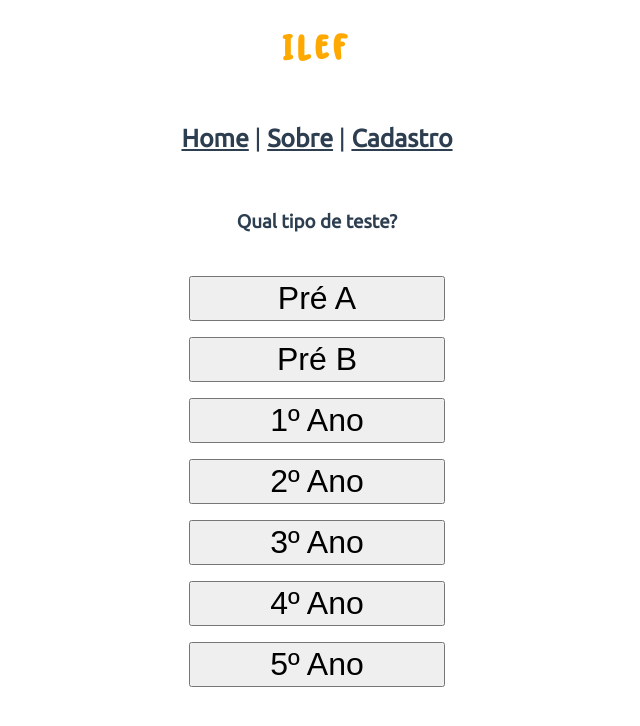
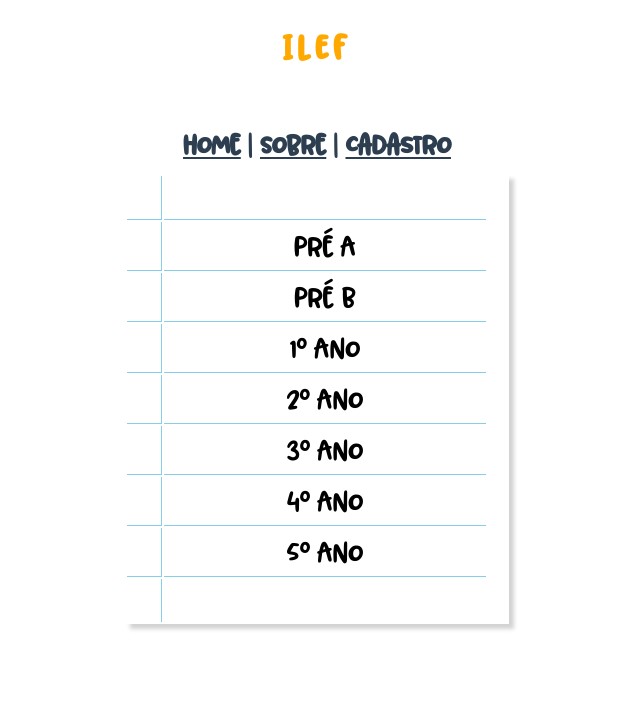
Before and after one commit to Magu99/AplicativoILEF, a Vue app in the folder vue3-ilef/: page /#/configurar-teste in a window 1280 px wide. Shown: the top 726 px of the page, without its empty margins (323-963 px from the left). Built offline with nearby package versions, Linux system fonts and the light colour scheme.

Commit message:
fuçei mais na formatação, indeciso.

```diff
--- a/vue3-ilef/src/components/EscolhaDificuldade.vue
+++ b/vue3-ilef/src/components/EscolhaDificuldade.vue
@@ -1,16 +1,26 @@
 <template>
-  <div>
-    <h3>Qual tipo de teste?</h3>
-    <div id="wrapper">
-    <ol>
-      <li v-for="(v, i) in lista" :key="i">
-        <button @click="setDificuldade(v)">
-          {{ v }}
-        </button>
-      </li>
-    </ol>
+  <div id="container">
+    <div id="table-container">
+      <table>
+        <tr>
+          <td class="margem-vertical"></td>
+          <td class=""></td>
+        </tr>
+        <tr v-for="(v, i) in lista" :key="i" id="wrapper">
+          <td class="margem-da-folha"></td>
+          <td>
+            <button @click="setDificuldade(v)">
+              {{ v }}
+            </button>
+          </td>
+        </tr>
+        <tr>
+          <td class="margem-vertical no-bottom"></td>
+          <td class="no-bottom"></td>
+        </tr>
+      </table>
+    </div>
   </div>
-</div>
 </template>
 
 <script>
@@ -42,29 +52,49 @@ export default {
 </script>
 
 <style scoped>
-h3 {
+#table-container {
   text-align: center;
-  margin-top: 2em;
+}
+
+table {
+  box-shadow: 5px 5px 4px lightgrey;
+  width: 30vw;
+  display: inline-block;
 }
 
 #wrapper {
-  display: flex;
-  justify-content: center;
+  text-align: center;
+  width: 17.5vw;
 }
 
-ol {
-  list-style: none;
-  padding-left: 0px;
-  display: flex;
-  justify-content: center;
-  flex-direction: column;
-  flex-wrap: wrap;
+td {
+  border-bottom: 1px solid skyblue;
+  height: 3.2vw;
+  width: 17.5vw;
+}
+
+.margem-da-folha {
+  border-right: 1px solid skyblue;
+  width: 2.5vw;
+  margin-left: 2vw;
+}
+
+.margem-vertical {
+  border-right: 1px solid skyblue;
+  width: 2.5vw;
+  margin-left: 2vw;
+}
+
+.no-bottom {
+  border-bottom: none;
 }
 
 button {
-  margin: 8px;
   padding: 2px;
-  width: 20vw;
-  font-size: 2.5vw;
+  width: 25vw;
+  font-size: 2vw;
+  font-family: Blorp;
+  background-color: white;
+  border: none;
 }
 </style>
--- a/vue3-ilef/src/components/EscolhaTeste.vue
+++ b/vue3-ilef/src/components/EscolhaTeste.vue
@@ -2,22 +2,43 @@
 
 <template>
   <div>
-    <h3>Qual tipo de teste?</h3>
-    <div id="button-wrapper">
-      <button id="leitura" @click="setTeste('Leitura')">Leitura</button>
-      <button id="palavras" @click="setTeste('Palavras')">Palavras</button>
+    <div id="table-container">
+      <table>
+        <tr>
+          <td class="margem-vertical"></td>
+          <td class=""></td>
+        </tr>
+        <tr id="wrapper">
+          <td class="margem-da-folha"></td>
+          <td>
+            <button id="leitura" @click="setTeste('Leitura')">Leitura de Texto</button>
+          </td>
+        </tr>
+        <tr id="wrapper">
+          <td class="margem-da-folha"></td>
+          <td>
+            <button id="palavras" @click="setTeste('Palavras')">
+              Leitura de Palavras
+            </button>
+          </td>
+        </tr>
+        <tr>
+          <td class="margem-vertical no-bottom"></td>
+          <td class="no-bottom"></td>
+        </tr>
+      </table>
     </div>
   </div>
 </template>
 
 <script>
-  import { store } from '@/store/storage';
+import { store } from "@/store/storage";
 export default {
   name: "EscolhaTeste",
   data() {
     return {
       store,
-    }
+    };
   },
   methods: {
     setTeste(value) {
@@ -28,23 +49,49 @@ export default {
 </script>
 
 <style scoped>
-h3 {
-  margin-top: 1em;
+#table-container {
   text-align: center;
 }
 
-#button-wrapper {
-  display: flex;
-  flex-direction: row;
-  flex-wrap: wrap;
-  justify-content: space-around;
-  align-items: center;
-  height: 30vh;
+table {
+  box-shadow: 5px 5px 4px lightgrey;
+  width: 30vw;
+  display: inline-block;
+}
 
+#wrapper {
+  text-align: center;
+  width: 17.5vw;
+}
+
+td {
+  border-bottom: 1px solid skyblue;
+  height: 3.2vw;
+  width: 17.5vw;
+}
+
+.margem-da-folha {
+  border-right: 1px solid skyblue;
+  width: 2.5vw;
+  margin-left: 2vw;
+}
+
+.margem-vertical {
+  border-right: 1px solid skyblue;
+  width: 2.5vw;
+  margin-left: 2vw;
+}
+
+.no-bottom {
+  border-bottom: none;
 }
 
 button {
-  font-size: 2.5vw;
-  padding: 15px;
+  padding: 2px;
+  width: 25vw;
+  font-size: 2vw;
+  font-family: Blorp;
+  background-color: white;
+  border: none;
 }
 </style>
--- a/vue3-ilef/src/components/FormCadastro.vue
+++ b/vue3-ilef/src/components/FormCadastro.vue
@@ -56,5 +56,9 @@ input {
 
 button {
   margin-top: 4px;
+  font-size: 2.5vw;
+  font-family: Blorp;
+  background-color: lightcyan;
+  border: cyan 1px solid;
 }
 </style>
--- a/vue3-ilef/src/components/NavigationBar.vue
+++ b/vue3-ilef/src/components/NavigationBar.vue
@@ -18,6 +18,7 @@ export default {
 
 <style scoped>
   nav {
+    font-family: Blorp;
     text-align: center;
     font-size: calc(12px + 1vw);
   }
--- a/vue3-ilef/src/components/TestePalavras.vue
+++ b/vue3-ilef/src/components/TestePalavras.vue
@@ -117,9 +117,12 @@ h3 {
   justify-content: right;
 }
 button {
-  font-size: 1em;
   padding: 0.5em;
   margin-right: 7.5em;
   margin-bottom: 2.5em;
+  font-size: 2.5vw;
+  font-family: Blorp;
+  background-color: lightcyan;
+  border: cyan 1px solid;
 }
 </style>
--- a/vue3-ilef/src/components/TestePerguntas.vue
+++ b/vue3-ilef/src/components/TestePerguntas.vue
@@ -101,6 +101,7 @@ p {
   -moz-user-select: none;
   -webkit-user-select: none;
   -ms-user-select: none;
+  font-family: Blorp;
 }
 
 #seguir {
@@ -112,5 +113,8 @@ p {
   -ms-user-select: none;
   right: 10vw;
   bottom: 4vw;
+  font-family: Blorp;
+  background-color: lightcyan;
+  border: cyan 1px solid;
 }
 </style>
--- a/vue3-ilef/src/views/HomePage.vue
+++ b/vue3-ilef/src/views/HomePage.vue
@@ -1,18 +1,45 @@
-<template>
+<template id="root">
   <div>
     <TituloILEF />
     <div>
       <NavigationBar />
     </div>
     <div id="button-wrapper">
-      <!-- <img src="@/assets/botao1.png" alt="Botão da Página de Cadastro" /> -->
-      <router-link to="/cadastro"
-        ><button id="cadastro">Cadastro</button></router-link
-      >
+      <table>
+        <tr>
+          <td class="margem-vertical"></td>
+          <td class=""></td>
+        </tr>
+        <tr>
+          <td class="margem-da-folha"></td>
+          <td>
+            <router-link to="/cadastro"><button>Cadastro</button></router-link>
+          </td>
+        </tr>
+        <tr>
+          <td class="margem-vertical no-bottom"></td>
+          <td class="no-bottom"></td>
+        </tr>
+      </table>
 
-      <router-link to="/configurar-teste"
-        ><button id="inciar">Atividades</button></router-link
-      >
+      <table>
+        <tr>
+          <td class="margem-vertical"></td>
+          <td class=""></td>
+        </tr>
+        <tr>
+          <td class="margem-da-folha"></td>
+          <td>
+            <router-link to="/configurar-teste"
+              ><button id="inciar">Atividades</button></router-link
+            >
+          </td>
+        </tr>
+        <tr>
+          <td class="margem-vertical no-bottom"></td>
+          <td class="no-bottom"></td>
+        </tr>
+      </table>
     </div>
   </div>
 </template>
@@ -28,6 +55,10 @@ export default {
 </script>
 
 <style scoped>
+#root {
+  background-color: red;
+}
+
 #button-wrapper {
   height: 60vh;
   display: flex;
@@ -36,8 +67,45 @@ export default {
   flex-wrap: wrap;
 }
 
+table {
+  box-shadow: 5px 5px 4px lightgrey;
+  width: 30vw;
+  display: inline-block;
+}
+
+#wrapper {
+  text-align: center;
+  width: 17.5vw;
+}
+
+td {
+  border-bottom: 1px solid skyblue;
+  height: 3.2vw;
+  width: 17.5vw;
+}
+
+.margem-da-folha {
+  border-right: 1px solid skyblue;
+  width: 2.5vw;
+  margin-left: 2vw;
+}
+
+.margem-vertical {
+  border-right: 1px solid skyblue;
+  width: 2.5vw;
+  margin-left: 2vw;
+}
+
+.no-bottom {
+  border-bottom: none;
+}
+
 button {
-  padding: 1em;
-  font-size: 2em;
+  padding: 2px;
+  width: 25vw;
+  font-size: 2vw;
+  font-family: Blorp;
+  background-color: white;
+  border: none;
 }
 </style>
--- a/vue3-ilef/src/views/PaginaConfigurarTeste.vue
+++ b/vue3-ilef/src/views/PaginaConfigurarTeste.vue
@@ -91,9 +91,14 @@ export default {
 button {
   padding: 15px;
   font-size: 2em;
+  font-family: Blorp;
+  border: cyan solid 1px;
+  background-color: lightcyan;
 }
 
 img{
   width: 3vw;
+  padding-left: 0.25em;
+  padding-right: 0.25em;
 }
 </style>
--- a/vue3-ilef/src/views/SobreILEF.vue
+++ b/vue3-ilef/src/views/SobreILEF.vue
@@ -32,5 +32,6 @@ p {
 h3 {
   text-align: left;
   margin-left: 10vw;
+  font-family: Blorp;
 }
 </style>
```
Also changed, not shown: vue3-ilef/src/assets/botao1.png.
